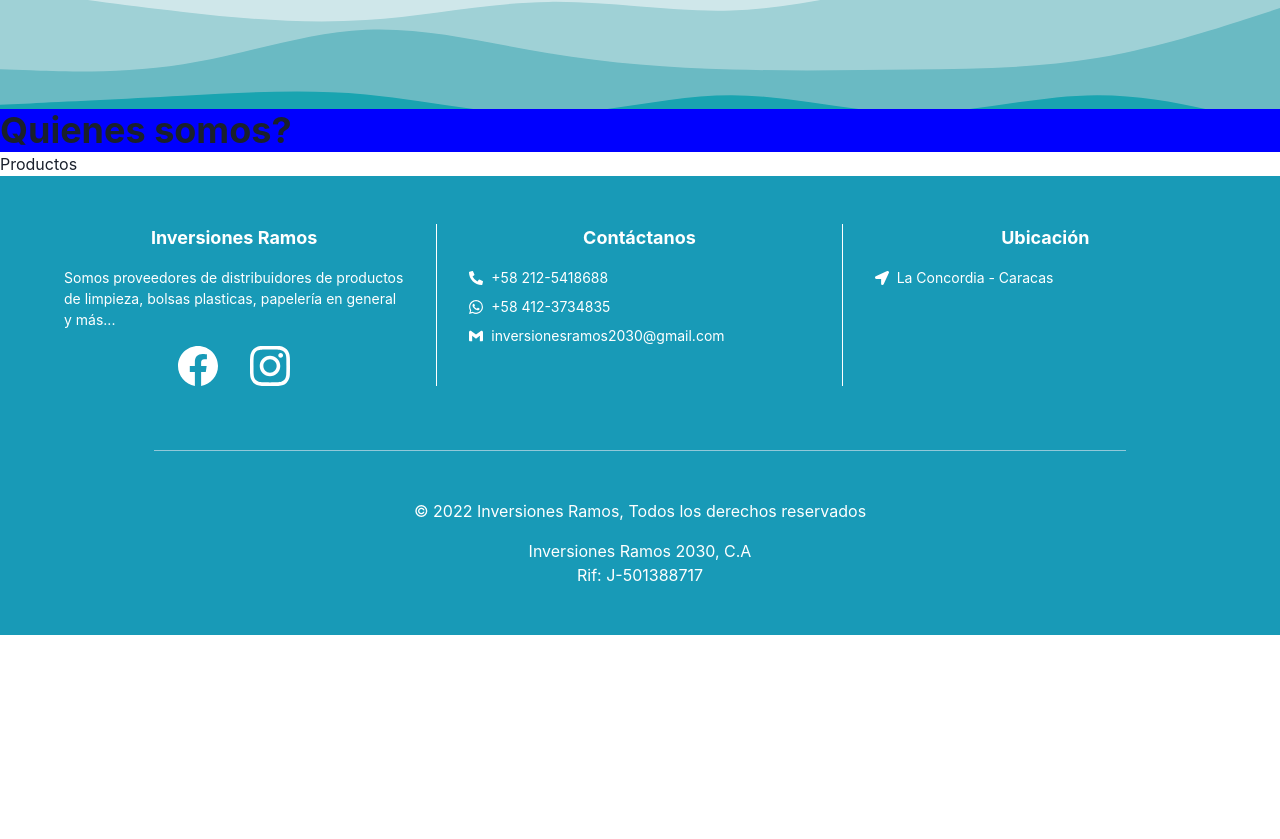
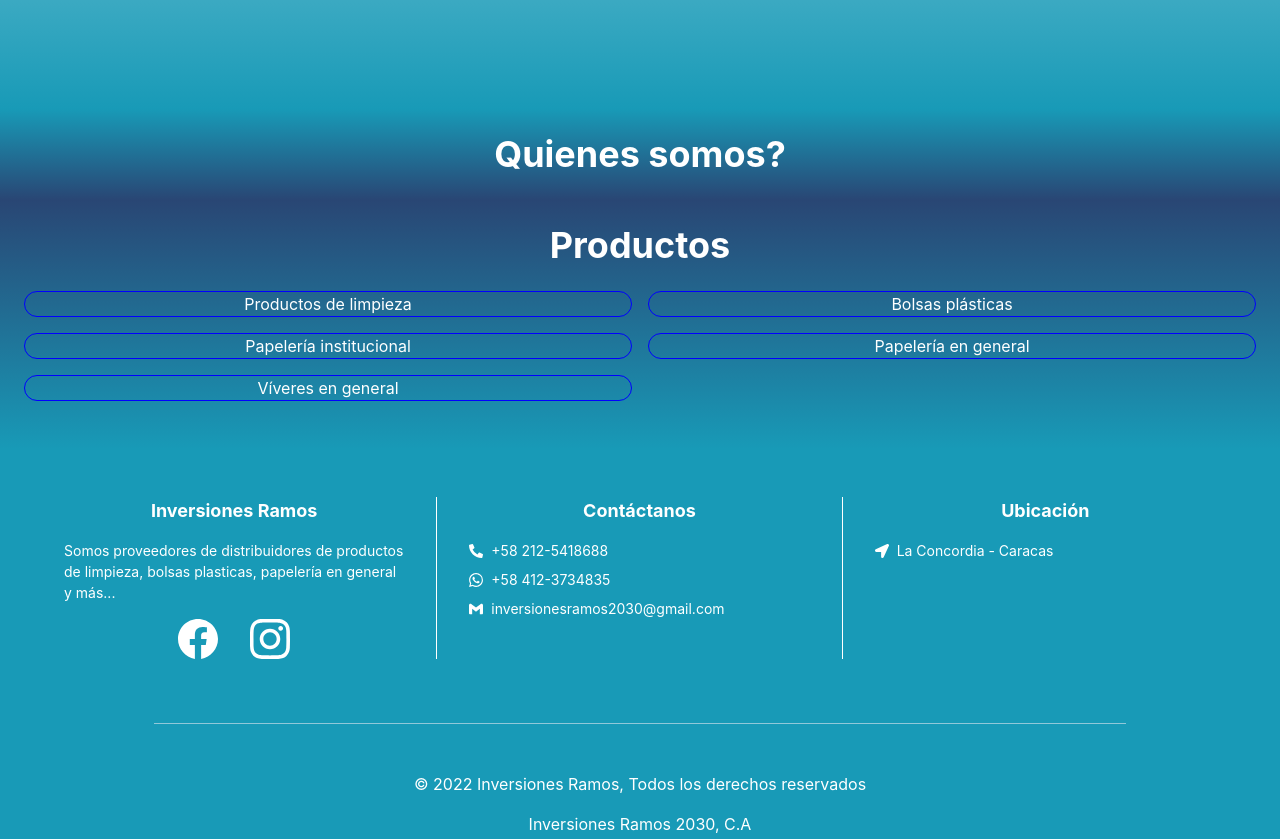
Before and after one commit to igraterol1410/ramos-investment, a React (Vite) app: page / in a window 1280 px wide. Shown: the part 709-1548 px from the top of the page. Before the commit the page ends 1344 px from the top, so only its background shows below. Built offline with nearby package versions, Linux system fonts and the light colour scheme.

Commit message:
añadiendo bg y animacion

```diff
--- a/src/components/landing/LandingAboutUs.jsx
+++ b/src/components/landing/LandingAboutUs.jsx
@@ -4,14 +4,39 @@ import {
   Box,
   Image,
   Heading,
-  Center
+  Center,
+  Grid
 } from '@chakra-ui/react'
+
+import ProductsBg from '../../assets/hero-bg.webp'
 
 const LandingAboutUs = () => {
   return (
-    <HStack bg='blue'>
-      <Heading>Quienes somos?</Heading>
-    </HStack>
+    <Grid
+    bg='brand.blue'
+    color='white'
+    py={6}
+    position='relative'
+    bgGradient='linear(to-b, brand.aquamarinePrimary, brand.blue)'
+    >
+      {/* <Image
+      src={ProductsBg}
+      alt='imagen de nosotros'
+      position='absolute'
+      zIndex='1'
+      top='0'
+      left='0'
+      h='100%'
+      w='100%'
+      objectFit='cover'
+      opacity='.2'
+       /> */}
+      <Heading zIndex='2'>
+        <Center textAlign='center'>
+        Quienes somos?
+        </Center>
+      </Heading>
+    </Grid>
   )
 }
 
--- a/src/components/landing/LandingMain.jsx
+++ b/src/components/landing/LandingMain.jsx
@@ -18,6 +18,7 @@ import {
   import Hero1 from '../../assets/productos/tobo_mopeador.webp'
   import Hero2 from '../../assets/productos/hojas_oficio.webp'
   import Hero3 from '../../assets/productos/bolsa_desechos_organicos.webp'
+  import Animation from '../../assets/animation.svg'
 
 import HeroImage from '../../assets/hero-image.svg'
 import { Swiper, SwiperSlide } from "swiper/react";
@@ -52,8 +53,9 @@ const LandingMain = () => {
     height='90vh'
     w='100%'
     position='relative'
+    bgGradient='linear(to-t, brand.aquamarinePrimary, white)'
     >
-      <Image
+      {/* <Image
       src={Waves}
       alt='olas de fondo'
       position='absolute'
@@ -63,7 +65,7 @@ const LandingMain = () => {
       h='100%'
       w='100%'
       objectFit='cover'
-      />
+      /> */}
       <GridItem
       h='100%'
       w='100%'
@@ -77,17 +79,17 @@ const LandingMain = () => {
         px={4}
         display='grid'
         alignContent='center'
-        gridTemplateRows='20px 1fr 50px'
+        gridTemplateRows='1fr 50px'
         marginTop={['0','0','-4rem','-4rem']}
         >
-        <Box
-        marginTop='auto'
-        fontWeight='bold'
-        color='brand.blue'>
-          Tu mejor aliado comercial
-        </Box>
         <Box display='grid'
         alignContent='center'>
+          <Box
+          marginTop='auto'
+          fontWeight='bold'
+          color='brand.blue'>
+            Tu mejor aliado comercial
+          </Box>
           <Center textAlign='center'>
             <Swiper
             style={pageWidth && pageWidth < 760 ? {width:'80vw'} : {width:'48vw'}}
@@ -142,8 +144,8 @@ const LandingMain = () => {
         <Box
         w={['200px','200px','500px','500px']}
         h={['200px','200px','500px','500px']}
-        bg='brand.blue'
         borderRadius='50%'
+        backgroundImage={Animation}
         >
           <Box>
           <Swiper
--- a/src/components/landing/LandingProducts.jsx
+++ b/src/components/landing/LandingProducts.jsx
@@ -1,10 +1,55 @@
 import React from 'react'
+import {
+  HStack,
+  Box,
+  Image,
+  Heading,
+  Center,
+  Grid,
+  GridItem
+} from '@chakra-ui/react'
 
 const LandingProducts = () => {
   return (
-    <div>
-      <h3>Productos</h3>
-    </div>
+    <Grid
+    // color='brand.blue'
+    py={6}
+    bgGradient='linear(to-b, brand.blue, brand.aquamarinePrimary)'
+    color='white'
+    >
+      <Heading>
+        <Center textAlign='center'>
+        Productos
+        </Center>
+      </Heading>
+      <Grid
+      gridTemplateColumns={['1fr', '1fr','1fr 1fr','1fr 1fr']}
+      gap={4}
+      textAlign='center'
+      padding={6}
+      >
+        <GridItem
+        border='1px solid blue'
+        borderRadius={50}
+        >Productos de limpieza</GridItem>
+        <GridItem
+        border='1px solid blue'
+        borderRadius={50}
+        >Bolsas plásticas</GridItem>
+        <GridItem
+        border='1px solid blue'
+        borderRadius={50}
+        >Papelería institucional</GridItem>
+        <GridItem
+        border='1px solid blue'
+        borderRadius={50}
+        >Papelería en general</GridItem>
+        <GridItem
+        border='1px solid blue'
+        borderRadius={50}
+        >Víveres en general</GridItem>
+      </Grid>
+    </Grid>
   )
 }
 
```
Also changed, not shown: src/assets/animation.svg (added).
